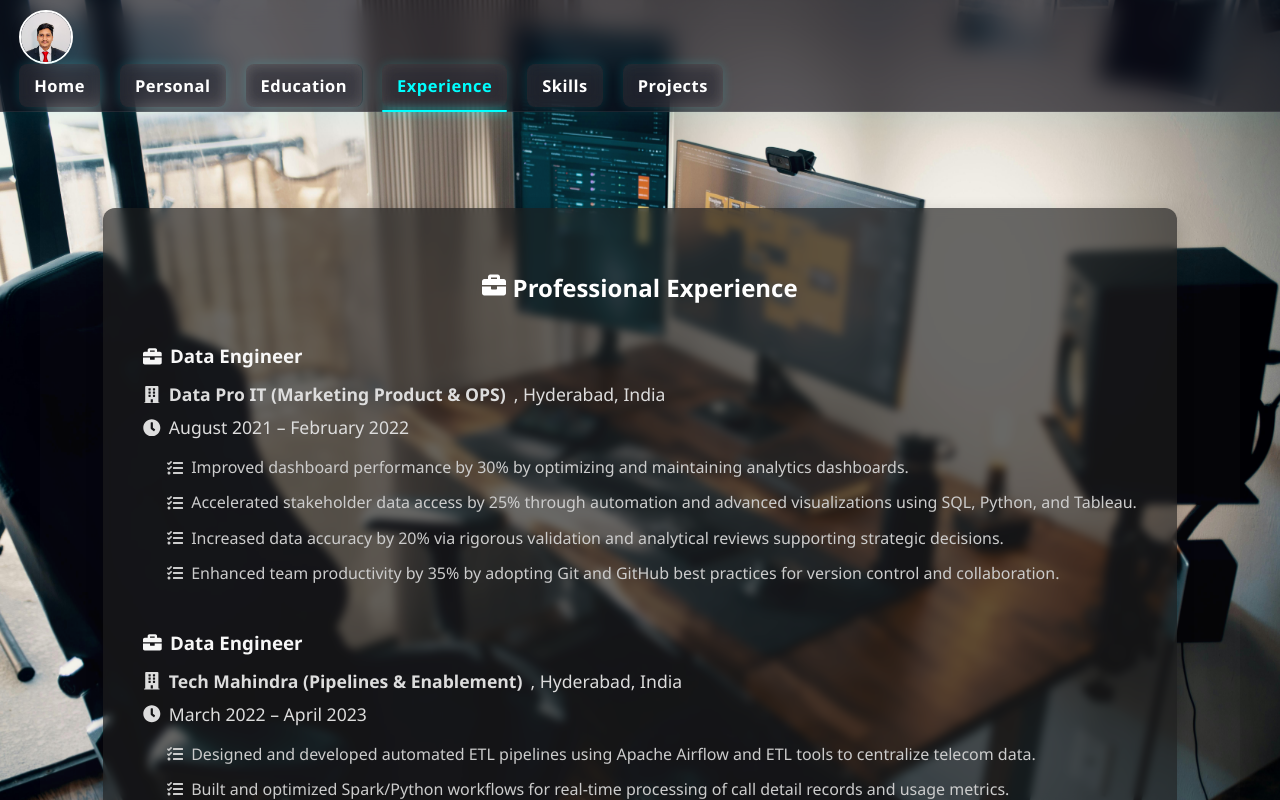
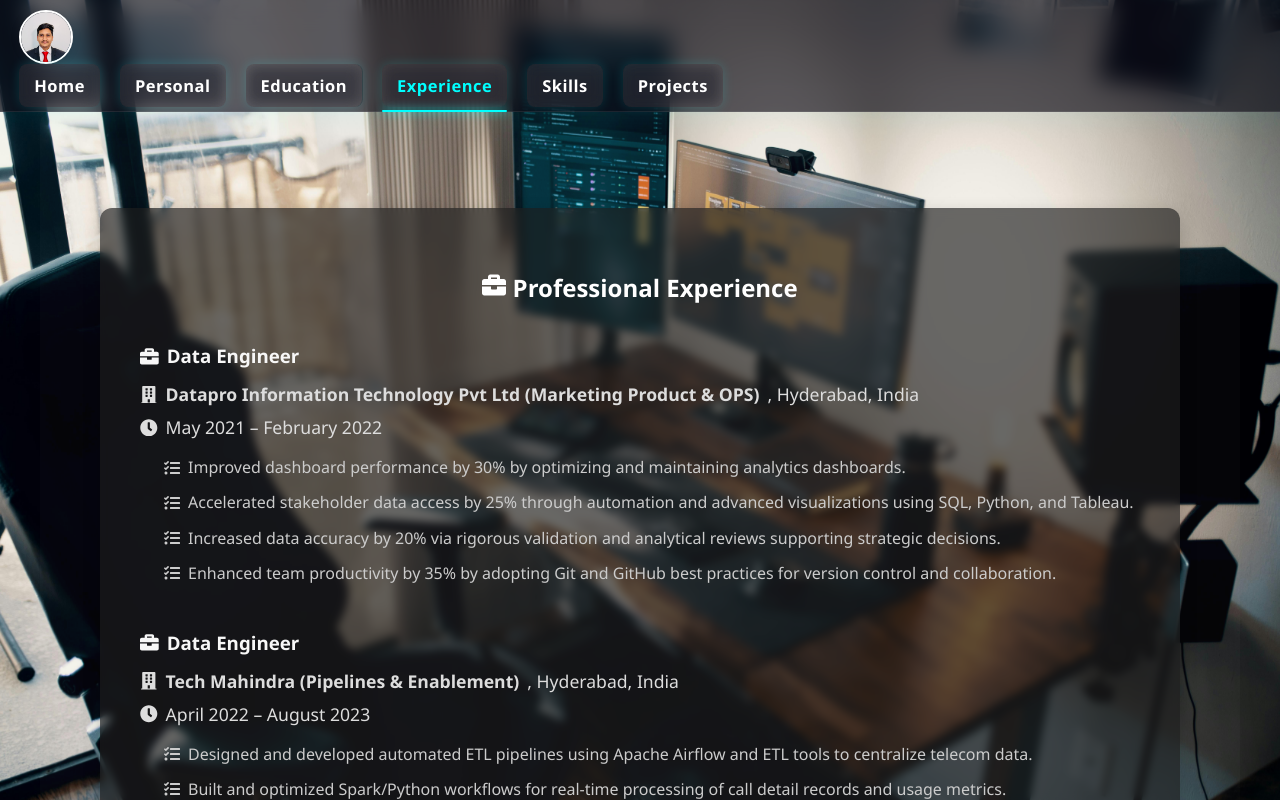
Before and after one commit to Niranjang07/Myportfolio, a React (Create React App) app: page /experience in a window 1280 px wide. Built offline with nearby package versions, Linux system fonts and the light colour scheme.

Commit message:
Update Experience.jsx

```diff
--- a/src/pages/Experience.jsx
+++ b/src/pages/Experience.jsx
@@ -11,8 +11,8 @@ function Experience() {
 
         <div className="experience-item">
           <h3><FaBriefcase /> Data Engineer</h3>
-          <p><FaBuilding /> <strong>Data Pro IT (Marketing Product & OPS)</strong>, Hyderabad, India</p>
-          <p><FaClock /> August 2021 – February 2022</p>
+          <p><FaBuilding /> <strong>Datapro Information  Technology Pvt Ltd (Marketing Product & OPS)</strong>, Hyderabad, India</p>
+          <p><FaClock /> May 2021 – February 2022</p>
           <ul>
             <li><FaTasks /> Improved dashboard performance by 30% by optimizing and maintaining analytics dashboards.</li>
             <li><FaTasks /> Accelerated stakeholder data access by 25% through automation and advanced visualizations using SQL, Python, and Tableau.</li>
@@ -24,19 +24,20 @@ function Experience() {
         <div className="experience-item">
           <h3><FaBriefcase /> Data Engineer</h3>
           <p><FaBuilding /> <strong>Tech Mahindra (Pipelines & Enablement)</strong>, Hyderabad, India</p>
-          <p><FaClock /> March 2022 – April 2023</p>
+          <p><FaClock /> April 2022 – August 2023</p>
           <ul>
             <li><FaTasks /> Designed and developed automated ETL pipelines using Apache Airflow and ETL tools to centralize telecom data.</li>
             <li><FaTasks /> Built and optimized Spark/Python workflows for real-time processing of call detail records and usage metrics.</li>
             <li><FaTasks /> Engineered SQL scripts (DDL/DML) for schema evolution and OLTP-OLAP data synchronization.</li>
-            <li><FaTasks /> Implemented data validation, monitoring, and quality assurance processes, resolving pipeline issues proactively.</li>
-            <li><FaTasks /> Collaborated with domain experts to deploy scalable data solutions supporting predictive analytics and churn modeling.</li>
+            <li><FaTasks /> Created custom Airflow DAGs with parameterized configurations to manage data refresh frequency, increasing pipeline flexibility and
+maintainability across multiple environments.</li>
+            <li><FaTasks /> Collaborated with telecom SMEs to support use cases like churn prediction, usage trends, and performance reporting.</li>
           </ul>
         </div>
 
         <div className="experience-item">
           <h3><FaBriefcase /> Software Engineer</h3>
-          <p><FaBuilding /> <strong>Manas Solutions Pvt Ltd</strong>, Hyderabad, India (Remote)</p>
+          <p><FaBuilding /> <strong>Tech Mahindra</strong>, Hyderabad, India (Remote)</p>
           <p><FaClock /> May 2024 – September 2024</p>
           <ul>
             <li><FaTasks /> Improved front-end performance by 20% by building and optimizing web apps using React.js and JavaScript.</li>
```
